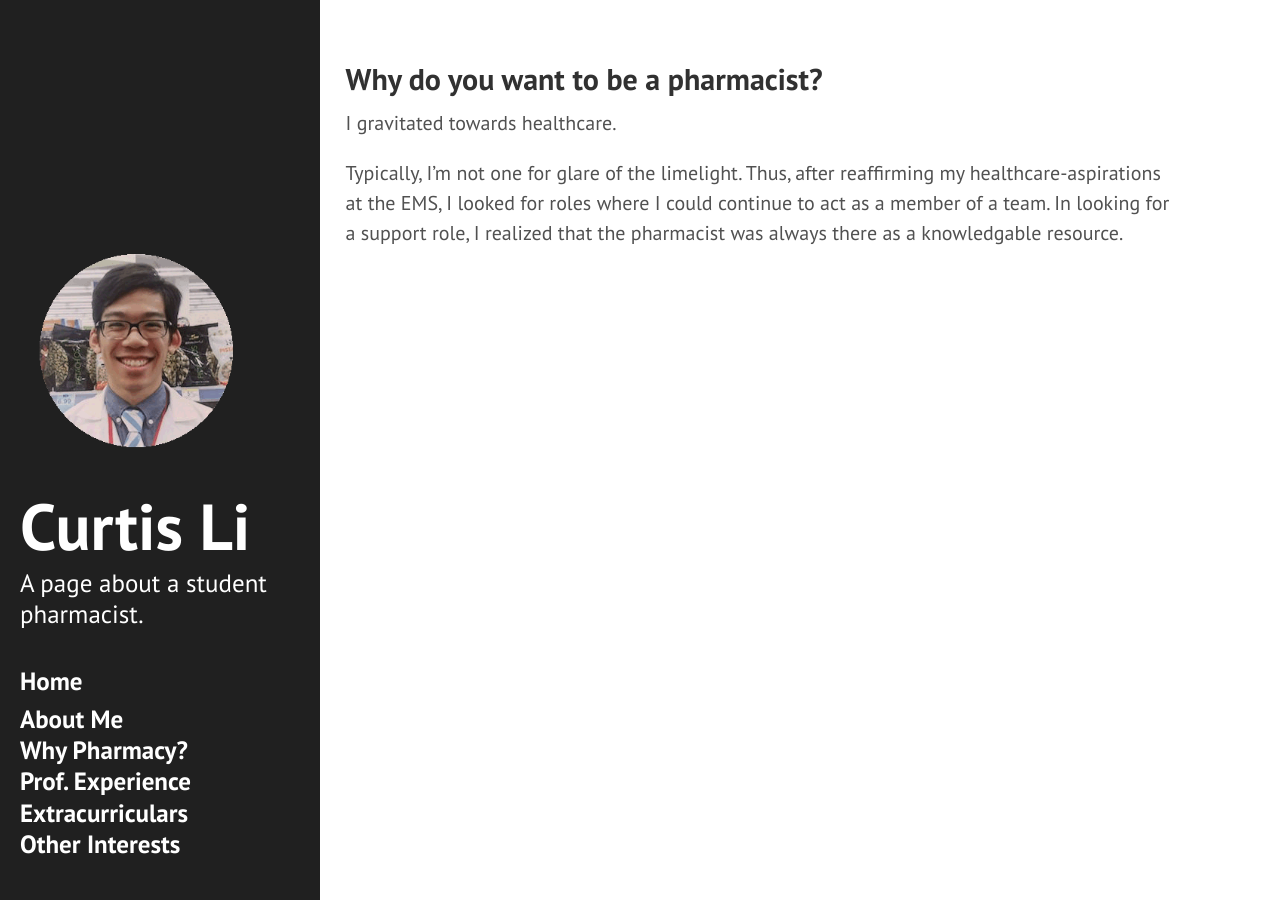
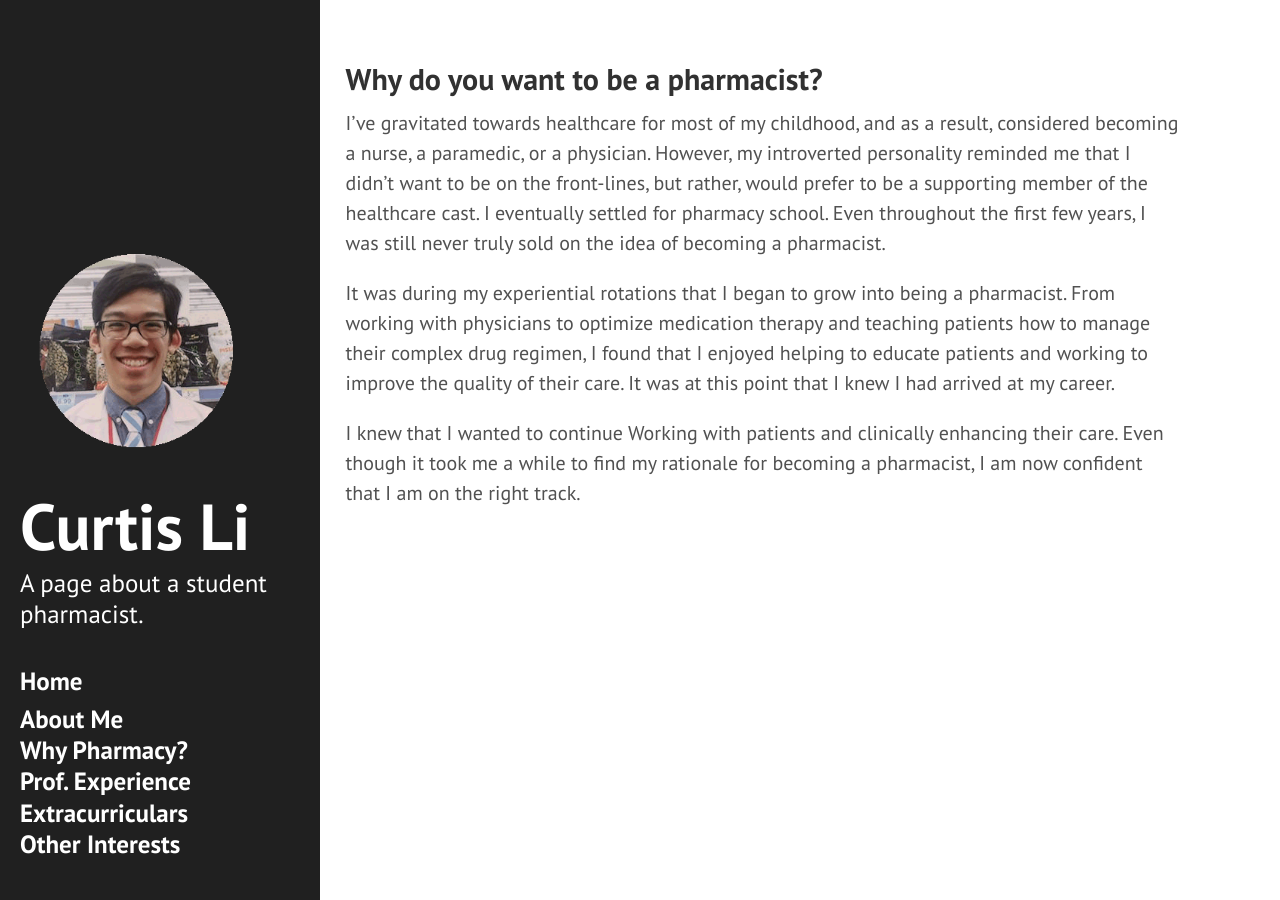
Before and after one commit to curtis-li/curtis-li.github.io, a Jekyll site: the page built from pages/Why_Pharmacy.md, in a window 1280 px wide. Built offline with Jekyll 4.4.1, drawn with Linux system fonts in a browser that asks for light colours; Markdown is read by kramdown in place of the engine named in the settings.

Commit message:
why pharmacy

```diff
--- a/pages/Why_Pharmacy.md
+++ b/pages/Why_Pharmacy.md
@@ -5,6 +5,8 @@ title: Why Pharmacy?
 
 ##Why do you want to be a pharmacist?
 
-I gravitated towards healthcare.
+I've gravitated towards healthcare for most of my childhood, and as a result, considered becoming a nurse, a paramedic, or a physician. However, my introverted personality reminded me that  I didn't want to be on the front-lines, but rather, would prefer to be a supporting member of the healthcare cast. I eventually settled for pharmacy school. Even throughout the first few years, I was still never truly sold on the idea of becoming a pharmacist.
 
-Typically, I'm not one for glare of the limelight. Thus, after reaffirming my healthcare-aspirations at the EMS, I looked for roles where I could continue to act as a member of a team. In looking for a support role, I realized that the pharmacist was always there as a knowledgable resource.
+It was during my experiential rotations that I began to grow into being a pharmacist. From working with physicians to optimize medication therapy and teaching patients how to manage their complex drug regimen, I found that I enjoyed helping to educate patients and working to improve the quality of their care. It was at this point that I knew I had arrived at my career.
+
+I knew that I wanted to continue Working with patients and clinically enhancing their care. Even though it took me a while to find my rationale for becoming a pharmacist, I am now confident that I am on the right track.
```
